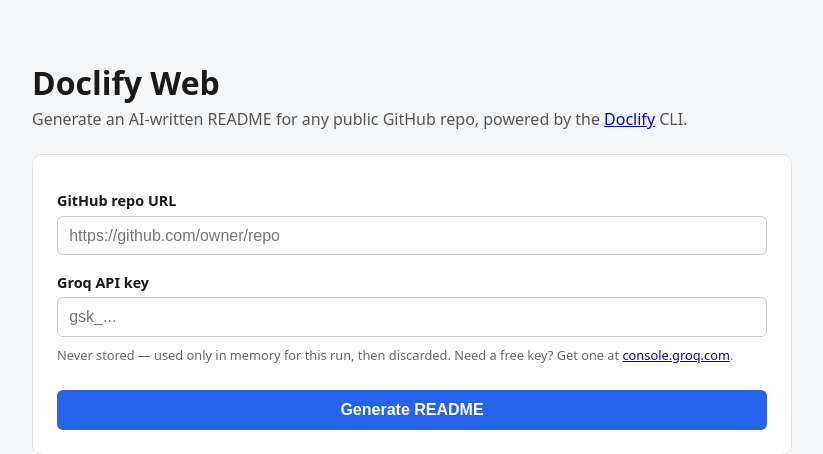
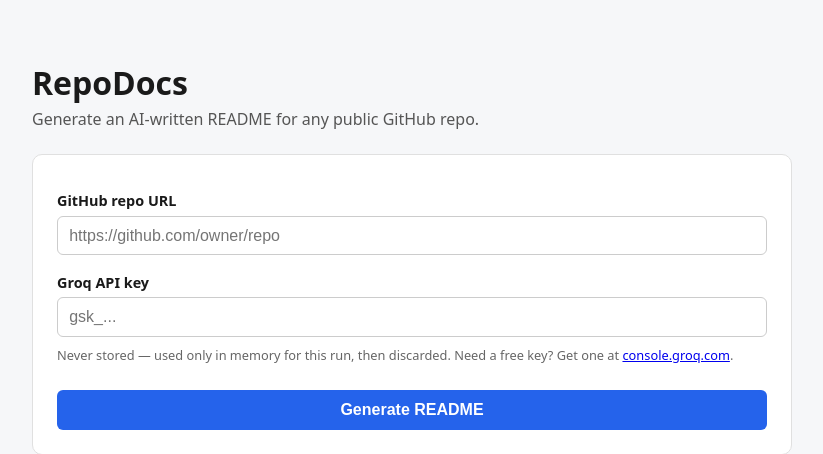
Before and after one commit to vikash2103/doclify-web, a FastAPI app: page / in a window 1280 px wide. Shown: the top 454 px of the page, without its empty margins (228-1051 px from the left). Run offline with FastAPI, Linux system fonts and the light colour scheme; some libraries are stand-ins or nearby versions.

Commit message:
Rebrand web UI from Doclify to RepoDocs
Claude-Session: https://claude.ai/code/session_017M81z1RFbpkVj4ALu5kkmR

```diff
--- a/webapp/main.py
+++ b/webapp/main.py
@@ -10,7 +10,7 @@ from webapp import jobs
 
 BASE_DIR = Path(__file__).resolve().parent
 
-app = FastAPI(title="Doclify Web")
+app = FastAPI(title="RepoDocs")
 
 app.mount("/static", StaticFiles(directory=BASE_DIR / "static"), name="static")
 templates = Jinja2Templates(directory=BASE_DIR / "templates")
--- a/webapp/static/app.js
+++ b/webapp/static/app.js
@@ -14,7 +14,7 @@ const downloadBtn = document.getElementById("download-btn");
 const STAGE_LABELS = {
   queued: "Queued…",
   cloning: "Cloning repository…",
-  initializing: "Scanning repository (doclify init)…",
+  initializing: "Scanning repository (repodocs init)…",
   summarizing: "Summarizing files with the LLM…",
   generating: "Finalizing README…",
 };
--- a/webapp/templates/index.html
+++ b/webapp/templates/index.html
@@ -3,16 +3,15 @@
 <head>
   <meta charset="UTF-8">
   <meta name="viewport" content="width=device-width, initial-scale=1.0">
-  <title>Doclify Web</title>
+  <title>RepoDocs</title>
   <link rel="stylesheet" href="/static/style.css">
   <script src="https://cdnjs.cloudflare.com/ajax/libs/marked/12.0.2/marked.min.js"></script>
   <script src="https://cdnjs.cloudflare.com/ajax/libs/dompurify/3.1.6/purify.min.js"></script>
 </head>
 <body>
   <main class="wrap">
-    <h1>Doclify Web</h1>
-    <p class="subtitle">Generate an AI-written README for any public GitHub repo, powered by the
-      <a href="https://github.com/KalyanM45/Doclify" target="_blank" rel="noopener">Doclify</a> CLI.</p>
+    <h1>RepoDocs</h1>
+    <p class="subtitle">Generate an AI-written README for any public GitHub repo.</p>
 
     <form id="submit-form">
       <label for="repo_url">GitHub repo URL</label>
```
